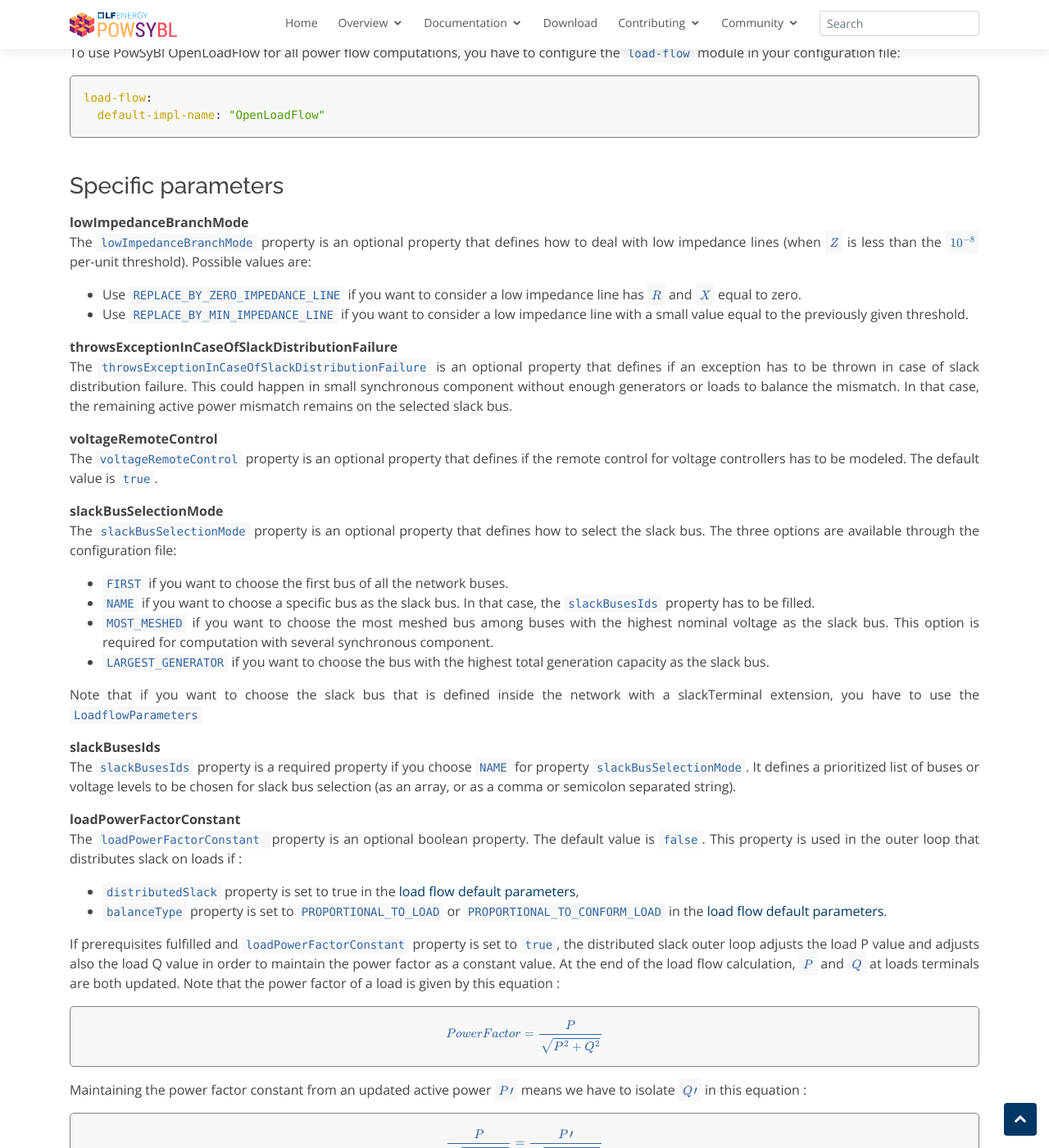
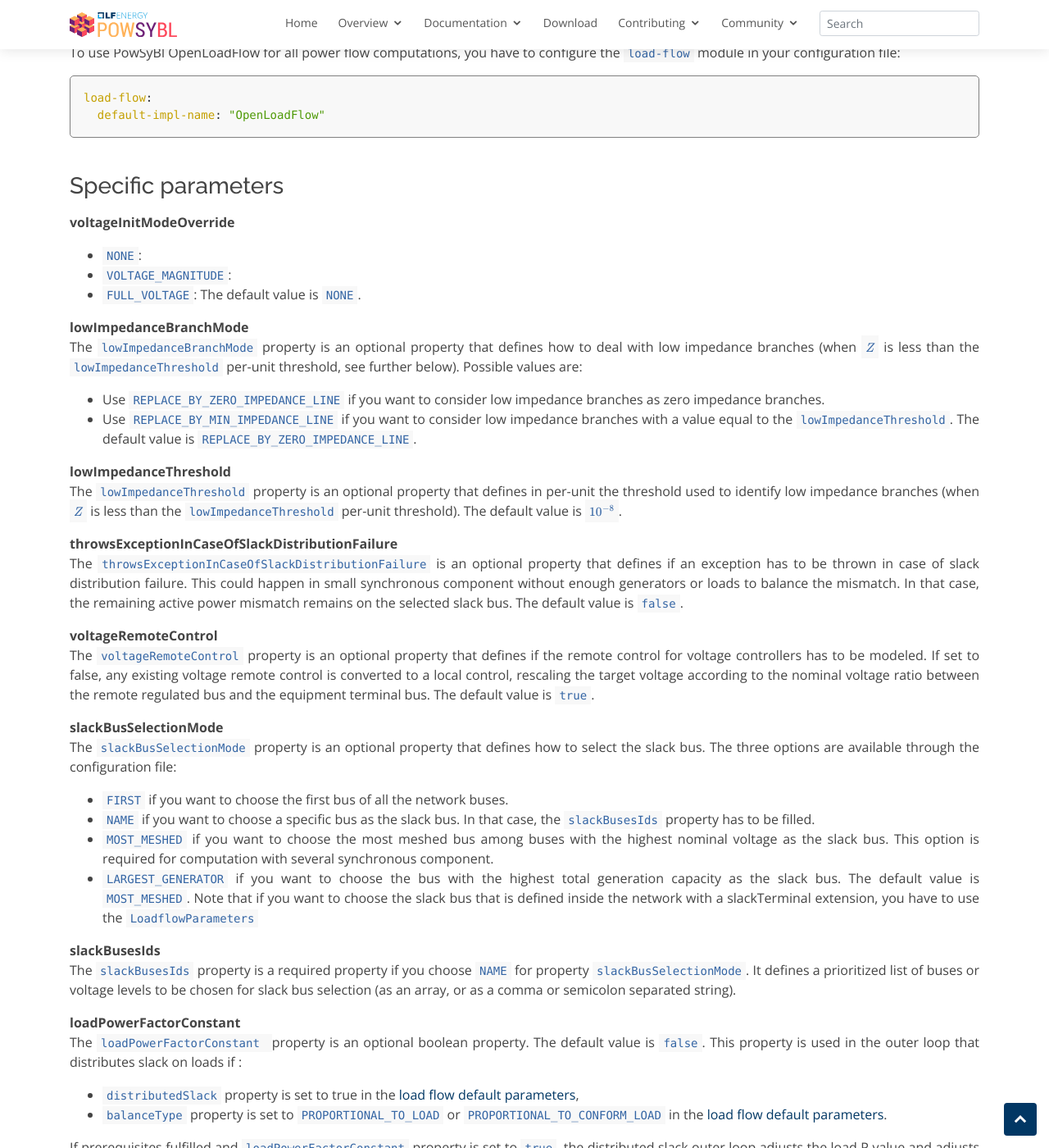
Before and after one commit to powsybl/powsybl.github.io, a Jekyll site: the page built from pages/documentation/simulation/powerflow/openlf.md, in a window 1280 px wide and 1400 px high, scrolled down 4340 px. Shown: the whole window at 82% size. Built offline with Jekyll 4.4.1, drawn with Linux system fonts in a browser that asks for light colours; our own code applies the rules of GitHub Pages for plain Markdown files; some of the changed text lies outside the part shown.

Commit message:
wip update olf
Signed-off-by: Damien Jeandemange <damien.jeandemange@artelys.com>

```diff
--- a/pages/documentation/simulation/powerflow/openlf.md
+++ b/pages/documentation/simulation/powerflow/openlf.md
@@ -155,19 +155,33 @@
 
 ### Specific parameters
 
+**voltageInitModeOverride**
+- `NONE`:
+- `VOLTAGE_MAGNITUDE`:
+- `FULL_VOLTAGE`:
+The default value is `NONE`.
+
 **lowImpedanceBranchMode**
-The `lowImpedanceBranchMode` property is an optional property that defines how to deal with low impedance lines (when $$Z$$ is less than the $$10^{-8}$$ per-unit threshold).
+The `lowImpedanceBranchMode` property is an optional property that defines how to deal with low impedance branches (when $$Z$$ is less than the `lowImpedanceThreshold` per-unit threshold, see further below).
 Possible values are:
-- Use `REPLACE_BY_ZERO_IMPEDANCE_LINE` if you want to consider a low impedance line has $$R$$ and $$X$$ equal to zero.
-- Use `REPLACE_BY_MIN_IMPEDANCE_LINE` if you want to consider a low impedance line with a small value equal to the previously given threshold.
+- Use `REPLACE_BY_ZERO_IMPEDANCE_LINE` if you want to consider low impedance branches as zero impedance branches.
+- Use `REPLACE_BY_MIN_IMPEDANCE_LINE` if you want to consider low impedance branches with a value equal to the `lowImpedanceThreshold`.
+The default value is `REPLACE_BY_ZERO_IMPEDANCE_LINE`.
+
+**lowImpedanceThreshold**
+The `lowImpedanceThreshold` property is an optional property that defines in per-unit the threshold used to identify low impedance branches (when $$Z$$ is less than the `lowImpedanceThreshold` per-unit threshold).
+The default value is $$10^{-8}$$.
 
 **throwsExceptionInCaseOfSlackDistributionFailure**
 The `throwsExceptionInCaseOfSlackDistributionFailure` is an optional property that defines if an exception has to be thrown in case of slack distribution failure.
 This could happen in small synchronous component without enough generators or loads to balance the mismatch.
 In that case, the remaining active power mismatch remains on the selected slack bus.
+The default value is `false`.
 
 **voltageRemoteControl**
 The `voltageRemoteControl` property is an optional property that defines if the remote control for voltage controllers has to be modeled.
+If set to false, any existing voltage remote control is converted to a local control, rescaling the target voltage
+according to the nominal voltage ratio between the remote regulated bus and the equipment terminal bus.
 The default value is `true`.
 
 **slackBusSelectionMode**
@@ -176,7 +190,7 @@
 - `NAME` if you want to choose a specific bus as the slack bus. In that case, the `slackBusesIds` property has to be filled.
 - `MOST_MESHED` if you want to choose the most meshed bus among buses with the highest nominal voltage as the slack bus. This option is required for computation with several synchronous component.
 - `LARGEST_GENERATOR` if you want to choose the bus with the highest total generation capacity as the slack bus.
-
+The default value is `MOST_MESHED`.
 Note that if you want to choose the slack bus that is defined inside the network with a slackTerminal extension, you have to use the `LoadflowParameters`
 
 **slackBusesIds**
@@ -214,13 +228,121 @@
 
 **plausibleActivePowerLimit**
 The `plausibleActivePowerLimit` property is an optional property that defines a maximal active power limit for generators to be considered as participating elements for:
-- slack distribution (if `balanceType` equals to `PROPORTIONAL_TO_GENERATION_P_MAX` or `PROPORTIONAL_TO_GENERATION_P`)
+- slack distribution (if `balanceType` equals to any of the `PROPORTIONAL_TO_GENERATION_<any>` types)
 - slack selection (if `slackBusSelectionMode` equals to `LARGEST_GENERATOR`)
 
 The default value is $$5000 MW$$.
 
-**addRatioToLinesWithDifferentNominalVoltageAtBothEnds**
-The `addRatioToLinesWithDifferentNominalVoltageAtBothEnds` property is an optional property used for lines that are connected to two voltage level with different nominal voltages. If this property equals `true`, a structural ratio is taken into account. The default value of this parameter is `true`. This property should normally be left to its default value `true` to get correct load-flow results, and will be removed in a future release.
+**slackBusPMaxMismatch**
+The default value is $$1 MW$$.
+
+**voltagePerReactivePowerControl**
+The default value is `false`.
+
+**reactivePowerRemoteControl**
+The default value is `false`.
+
+**maxNewtonRaphsonIterations**
+The default value is `15`.
+
+**maxOuterLoopIterations**
+The default value is `20`.
+
+**newtonRaphsonStoppingCriteriaType**
+- UNIFORM_CRITERIA:
+- PER_EQUATION_TYPE_CRITERIA:
+
+The default value is `UNIFORM_CRITERIA`.
+
+**newtonRaphsonConvEpsPerEq**
+The default value is $$10^{-4}$$.
+
+**maxActivePowerMismatch**
+The default value is $$10^{-2}$$.
+
+**maxReactivePowerMismatch**
+The default value is $$10^{-2}$$.
+
+**maxVoltageMismatch**
+The default value is $$10^{-4}$$.
+
+**maxAngleMismatch**
+The default value is $$10^{-5}$$.
+
+**maxRatioMismatch**
+The default value is $$10^{-5}$$.
+
+**maxSusceptanceMismatch**
+The default value is $$10^{-4}$$.
+
+**transformerVoltageControlMode**
+- WITH_GENERATOR_VOLTAGE_CONTROL:
+- AFTER_GENERATOR_VOLTAGE_CONTROL:
+- INCREMENTAL_VOLTAGE_CONTROL:
+
+The default value is `WITH_GENERATOR_VOLTAGE_CONTROL`.
+
+**shuntVoltageControlMode**
+- WITH_GENERATOR_VOLTAGE_CONTROL:
+- INCREMENTAL_VOLTAGE_CONTROL:
+
+The default value is `WITH_GENERATOR_VOLTAGE_CONTROL`.
+
+**minPlausibleTargetVoltage**
+The default value is `0.8`.
+
+**maxPlausibleTargetVoltage**
+The default value is `1.2`.
+
+**minRealisticVoltage**
+The default value is `0.5`.
+
+**maxRealisticVoltage**
+The default value is `1.5`.
+
+**reactiveRangeCheckMode**
+- MIN_MAX:
+- MAX: default
+- TARGET_P:
+
+The default value is `MAX`.
+
+**networkCacheEnabled**
+The default value is `false`.
+
+**svcVoltageMonitoring**
+The default value is `true`.
+
+**stateVectorScalingMode**
+- NONE:
+- LINE_SEARCH:
+- MAX_VOLTAGE_CHANGE:
+
+The default value is `NONE`.
+
+**maxSlackBusCount**
+The default value is `1`.
+
+**debugDir**
+The default value is `null`.
+
+**incrementalTransformerVoltageControlOuterLoopMaxTapShift**
+The default value is `3`.
+
+**secondaryVoltageControl**
+The default value is `false`.
+
+**reactiveLimitsMaxPqPvSwitch**
+The default value is `3`.
+
+**phaseShifterControlMode**
+- CONTINUOUS_WITH_DISCRETISATION:
+- INCREMENTAL:
+
+The default value is `CONTINUOUS_WITH_DISCRETISATION`.
+
+**alwaysUpdateNetwork**
+The default value is `false`.
 
 ### Configuration file example
 See below an extract of a config file that could help:
```
Also changed, not shown: pages/documentation/simulation/powerflow/index.md (+1 -1 lines).
